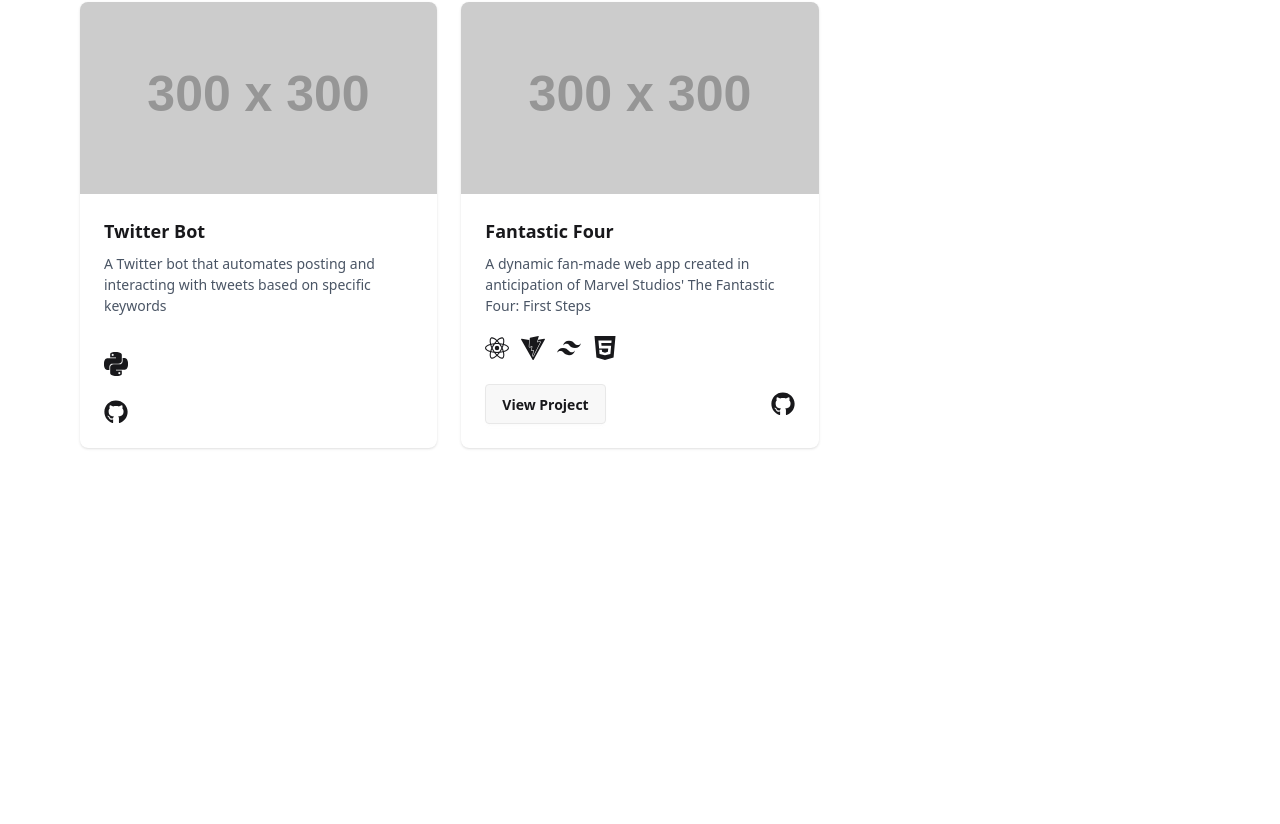
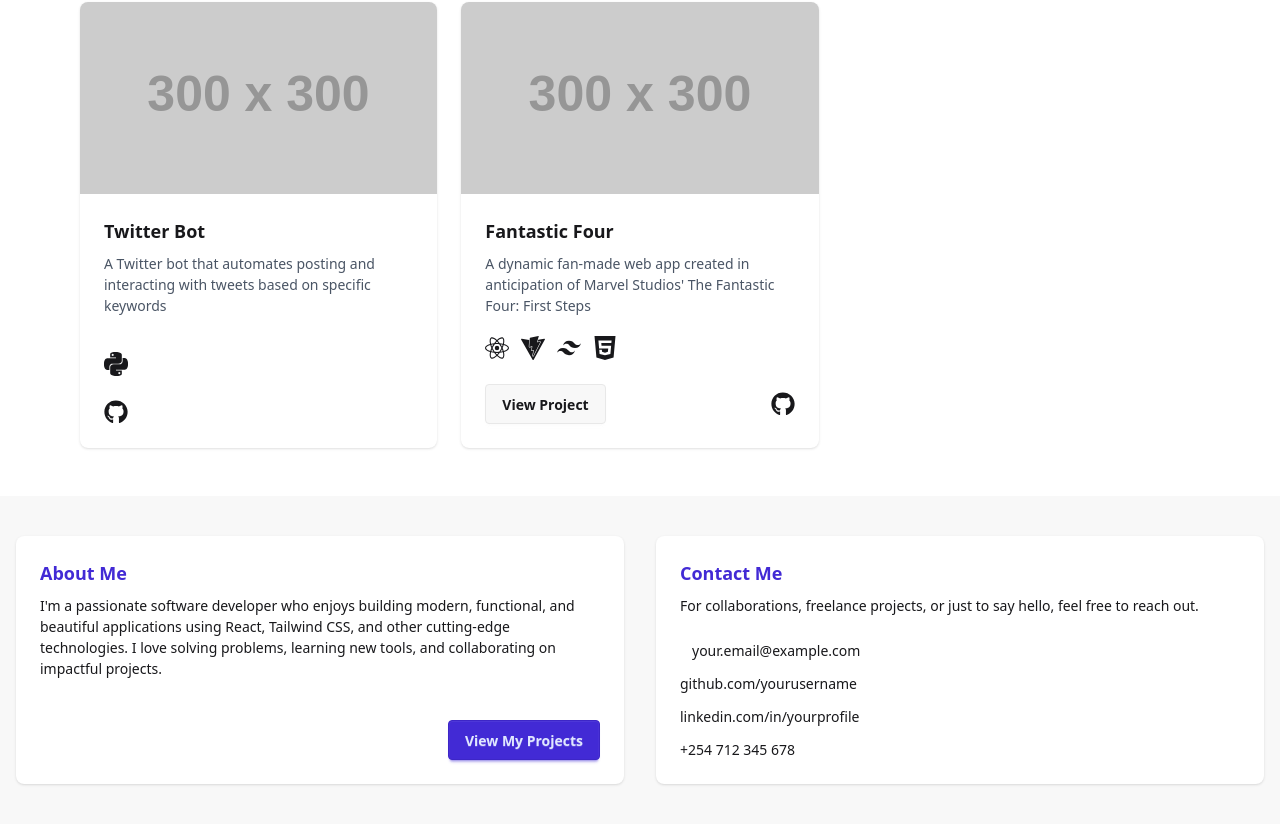
Before and after one commit to ephym6/my-portfolio, a React (Vite) app in the folder react-portfolio/: page / in a window 1280 px wide. Shown: the part 1496-2320 px from the top of the page. Before the commit the page ends 1992 px from the top, so only its background shows below. Built offline with nearby package versions, Linux system fonts and the light colour scheme.

Commit message:
Created About + Contact section using daisyui card component

```diff
--- a/react-portfolio/src/App.jsx
+++ b/react-portfolio/src/App.jsx
@@ -3,6 +3,7 @@
 import Navbar from "./components/Navbar.jsx";
 import Hero from "./components/Hero.jsx";
 import Projects from "./components/Projects.jsx";
+import About from "./components/About.jsx";
 
 function App() {
     return (
@@ -10,6 +11,7 @@
             <Navbar />
             <Hero />
             <Projects />
+            <About />
         </div>
     )
 }
--- /dev/null
+++ b/react-portfolio/src/components/About.jsx
@@ -0,0 +1,61 @@
+export default function About() {
+    return (
+        <section id="about-contact" className="py-10 bg-base-200">
+            <div className="container mx-auto px-4 flex flex-col lg:flex-row gap-8 justify-center">
+
+                {/* About Section */}
+                <div className="card bg-base-100 shadow-sm w-full lg:w-1/2">
+                    <div className="card-body">
+                        <h2 className="card-title text-primary">About Me</h2>
+                        <p>
+                            I'm a passionate software developer who enjoys building modern, functional,
+                            and beautiful applications using React, Tailwind CSS, and other cutting-edge technologies.
+                            I love solving problems, learning new tools, and collaborating on impactful projects.
+                        </p>
+                        <div className="card-actions justify-end">
+                            <a href="#projects" className="btn btn-primary">
+                                View My Projects
+                            </a>
+                        </div>
+                    </div>
+                </div>
+
+                {/* Contact Section */}
+                <div className="card bg-base-100 shadow-sm w-full lg:w-1/2">
+                    <div className="card-body">
+                        <h2 className="card-title text-primary">Contact Me</h2>
+                        <p>For collaborations, freelance projects, or just to say hello, feel free to reach out.</p>
+                        <div className="flex flex-col gap-3 mt-4">
+
+                            {/* Email */}
+                            <a href="mailto:your.email@example.com" className="flex items-center gap-3 hover:text-primary">
+                                <i className="fas fa-envelope text-lg"></i>
+                                your.email@example.com
+                            </a>
+
+                            {/* GitHub */}
+                            <a href="https://github.com/yourusername" target="_blank" rel="noopener noreferrer" className="flex items-center gap-3 hover:text-primary">
+                                <i className="fab fa-github text-lg"></i>
+                                github.com/yourusername
+                            </a>
+
+                            {/* LinkedIn */}
+                            <a href="https://linkedin.com/in/yourprofile" target="_blank" rel="noopener noreferrer" className="flex items-center gap-3 hover:text-primary">
+                                <i className="fab fa-linkedin text-lg"></i>
+                                linkedin.com/in/yourprofile
+                            </a>
+
+                            {/* WhatsApp */}
+                            <a href="https://wa.me/254712345678" target="_blank" rel="noopener noreferrer" className="flex items-center gap-3 hover:text-primary">
+                                <i className="fab fa-whatsapp text-lg"></i>
+                                +254 712 345 678
+                            </a>
+
+                        </div>
+                    </div>
+                </div>
+
+            </div>
+        </section>
+    )
+}
```
